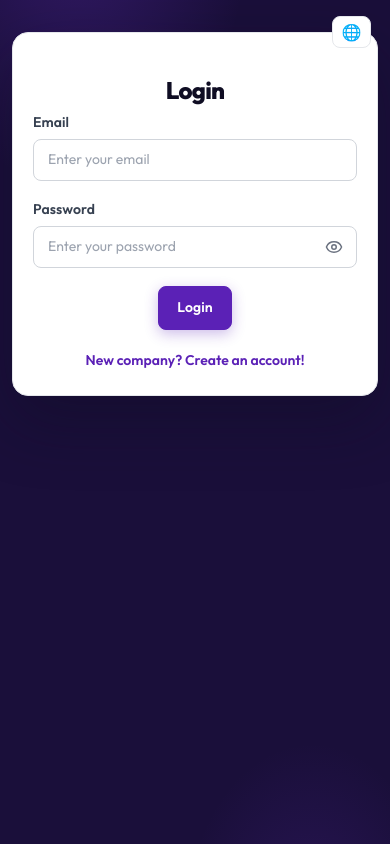
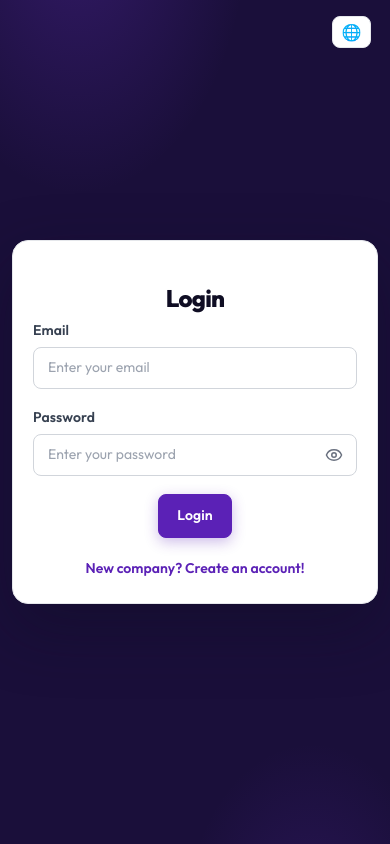
Before and after one commit to GabrielRoger07/Bakery-Quotation, a React (Create React App) app in the folder frontend/: page /login in a window 390 px wide. Built offline with nearby package versions, Linux system fonts and the light colour scheme; no server answers.

Commit message:
Centralize cards on mobile

```diff
--- a/frontend/src/components/Auth.css
+++ b/frontend/src/components/Auth.css
@@ -88,8 +88,8 @@
 @media (max-width: 480px) {
     .auth-container {
         padding: 1rem 0.75rem;
-        align-items: flex-start;
-        padding-top: 2rem;
+        padding-top: max(1rem, env(safe-area-inset-top));
+        padding-bottom: max(1rem, env(safe-area-inset-bottom));
     }
 
     .auth-box {
```
